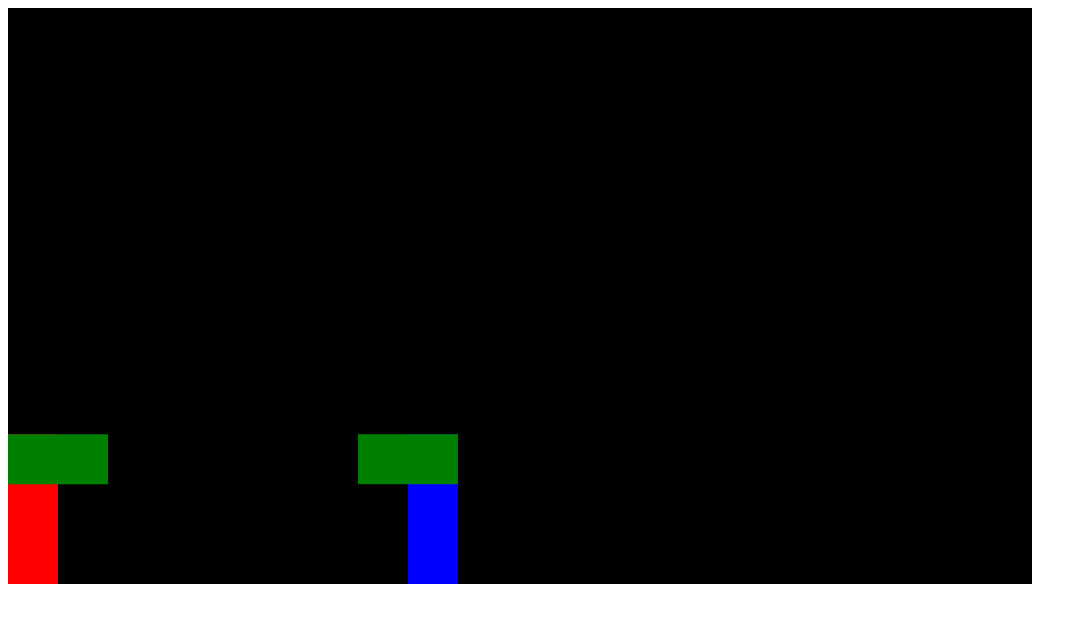
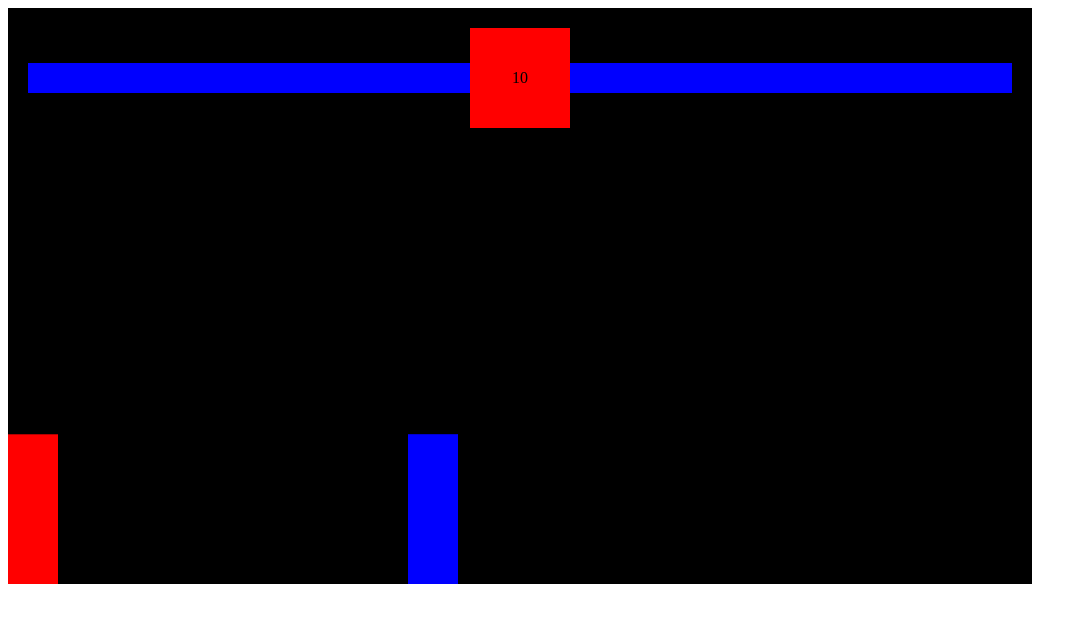
Before and after one commit to jennbot/fighting-cats, a plain HTML site: page index.html in a window 1280 px wide. Shown: the whole page, without its empty margins (0-1087 px from the left). Drawn offline with Linux system fonts and the light colour scheme.

Commit message:
health bar added

```diff
--- a/index.html
+++ b/index.html
@@ -1,2 +1,48 @@
-<canvas></canvas>
-<script src="index.js"></script>
+<head>
+
+    <style>
+        * {
+            box-sizing: border-box;
+        }
+    </style>
+
+</head>
+<body>
+    <!-- red container div -->
+    <div style="position: relative; display: inline-block">
+        <!-- smaller red container div -->
+        <div style="
+            position: absolute;
+            display: flex;
+            width: 100%;
+            align-items: center;
+            padding: 20px;
+            ">
+            <!-- player health -->
+            <div style="position: relative; height: 30px; width: 100%; justify-content: flex-end;">
+                <div style="background-color: yellow; height: 30px;"></div>
+                <div id="playerHealth" style="position: absolute; background: blue; top: 0; right: 0; bottom:0; width: 100% "></div>
+            </div>
+            <!-- timer -->
+            <div style="
+                background-color:red;
+                height: 100px;
+                width: 100px;
+                flex-shrink: 0;
+                display: flex;
+                align-items: center;
+                justify-content: center;
+                ">
+                10
+            </div>
+            <!-- enemy health -->
+            <div style="position: relative; height: 30px; width: 100%">
+                <div style="background-color: yellow; height: 30px;"></div>
+                <div id="enemyHealth" style="position: absolute; background: blue; top: 0; right: 0; bottom:0; left: 0;"></div>
+            </div>
+        </div>
+        <canvas></canvas>
+    </div>
+
+    <script src="index.js"></script>
+</body>
--- a/index.js
+++ b/index.js
@@ -12,6 +12,7 @@ const gravity = 0.7;
 class Sprite {
     // single argument for position and velocity for cleaner (can't get position before velocity vice versa)
     constructor({position, velocity, colour, offset}) {
+        this.health = 100;
         this.position = position;
         this.velocity = velocity;
         this.colour = colour;
@@ -37,6 +38,7 @@ class Sprite {
         context.fillRect(this.position.x, this.position.y, this.width, this.height);
 
         // attack box
+        if (this.isAttacking) {
             context.fillStyle = 'green'
             context.fillRect(
                 this.attackBox.position.x,
@@ -44,6 +46,7 @@ class Sprite {
                 this.attackBox.width,
                 this.attackBox.height
             )
+        }
     }
 
     update() {
@@ -155,11 +158,15 @@ function animate() {
     if (rectangularCollision(player, enemy) && player.isAttacking) {
             console.log("player attack!!");
             player.isAttacking = false;
+            enemy.health -= 20;
+            document.querySelector('#enemyHealth').style.width = enemy.health + '%'
     }
 
     if (rectangularCollision(enemy, player) && enemy.isAttacking) {
         console.log("enemy attack!!");
         enemy.isAttacking = false;
+        player.health -= 20;
+        document.querySelector('#playerHealth').style.width = player.health + '%'
     }
 
 }
```
Lines whose indentation alone changed are shown as unchanged.
